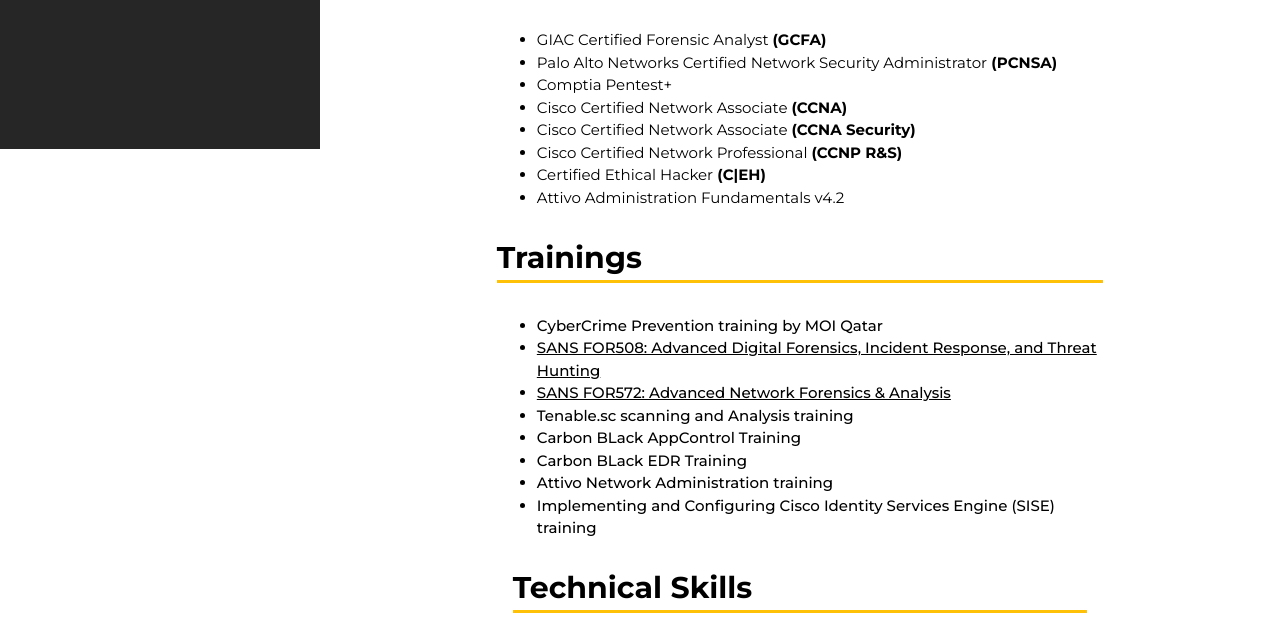
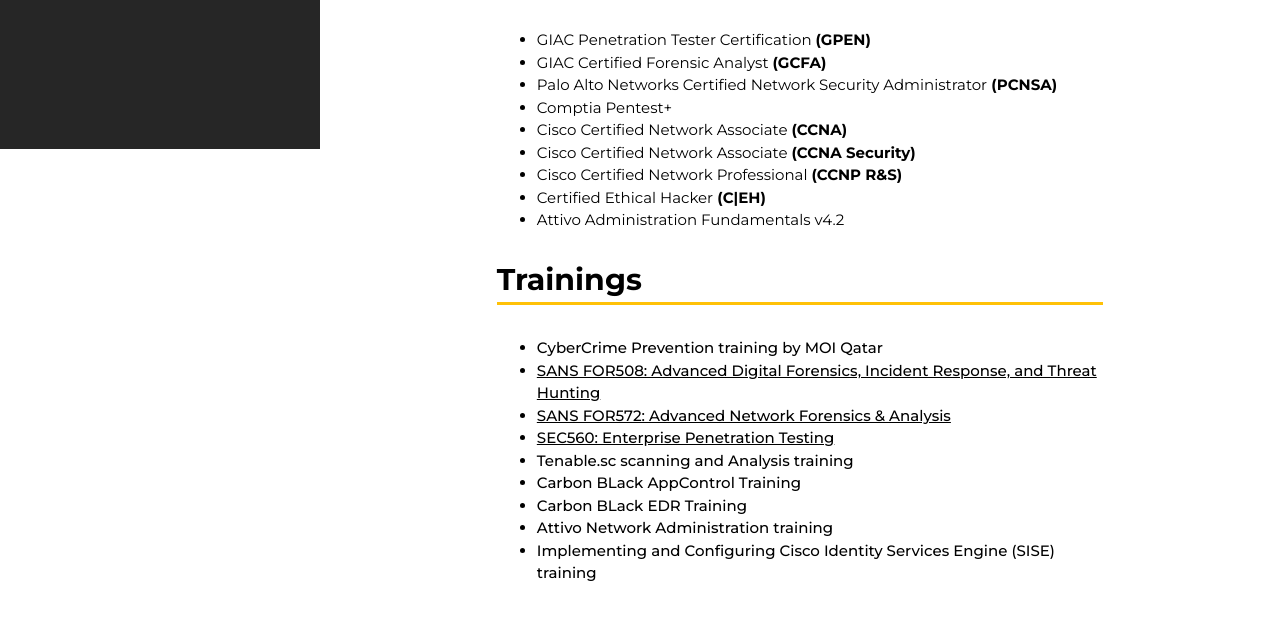
Before and after one commit to shabeeribm/shabeeribm, a plain HTML site: page index.html in a window 1280 px wide. Shown: the part 651-1269 px from the top of the page. Drawn offline with nearby package versions, Linux system fonts and the light colour scheme.

Commit message:
Update index.html

```diff
--- a/index.html
+++ b/index.html
@@ -96,6 +96,7 @@
             <div class="w3-margin-top-2" style="font-weight: 500;"></div></p>
 <ul>
 
+   <li>GIAC Penetration Tester Certification <b> (GPEN)</b></li>
   <li>GIAC Certified Forensic Analyst <b> (GCFA)</b></li>
   <li>Palo Alto Networks Certified Network Security Administrator<b> (PCNSA)</b></li>
   <li>Comptia Pentest+</b></li>
@@ -114,6 +115,7 @@
   <li> CyberCrime Prevention training by MOI Qatar</li>
   <li><a href="https://www.sans.org/cyber-security-courses/advanced-incident-response-threat-hunting-training/" target="_blank"  >SANS FOR508: Advanced Digital Forensics, Incident Response, and Threat Hunting</a></li>
   <li><a href="https://www.sans.org/cyber-security-courses/advanced-network-forensics-threat-hunting-incident-response/" target="_blank"  >SANS FOR572: Advanced Network Forensics & Analysis</a></li>
+  <li><a href="https://www.sans.org/cyber-security-courses/enterprise-penetration-testing//" target="_blank"  >SEC560: Enterprise Penetration Testing</a></li>
   <li>Tenable.sc scanning and Analysis training</li>
   <li>Carbon BLack AppControl Training</li>
   <li>Carbon BLack EDR Training</li>
```
